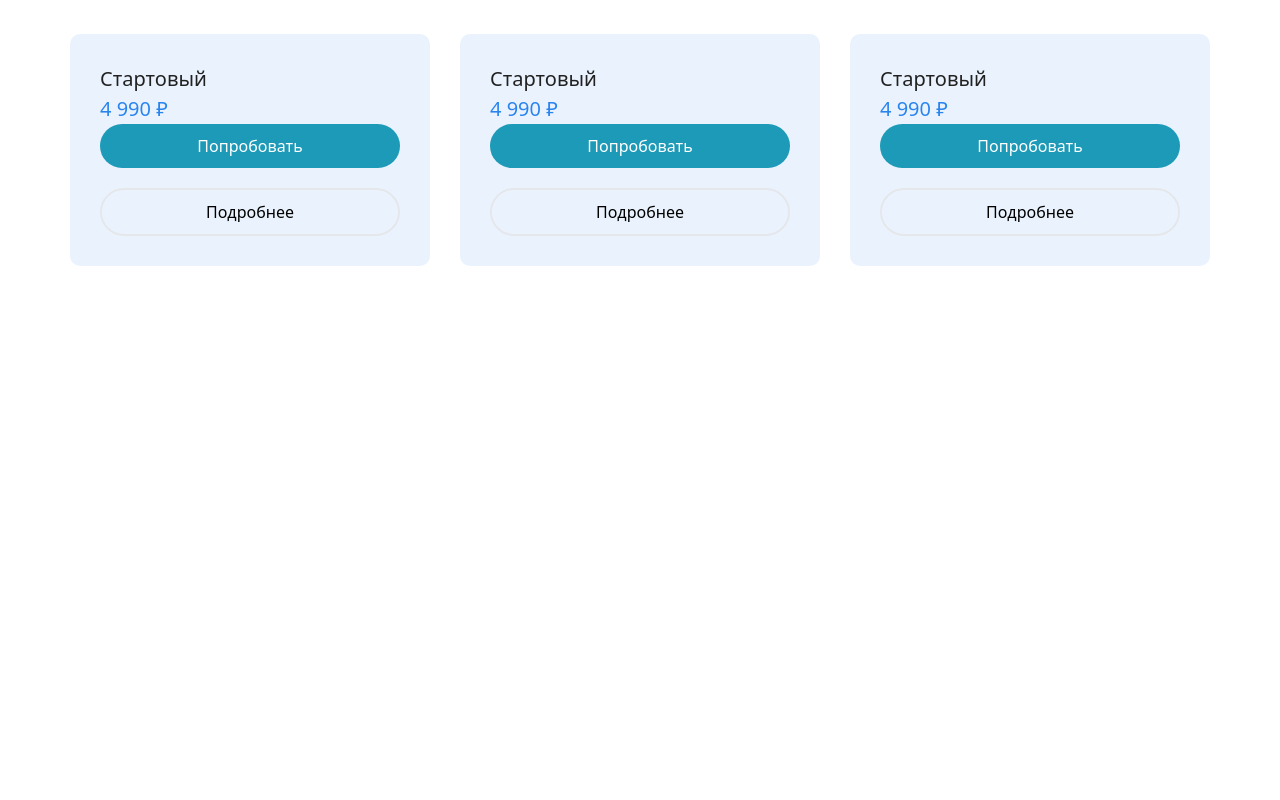
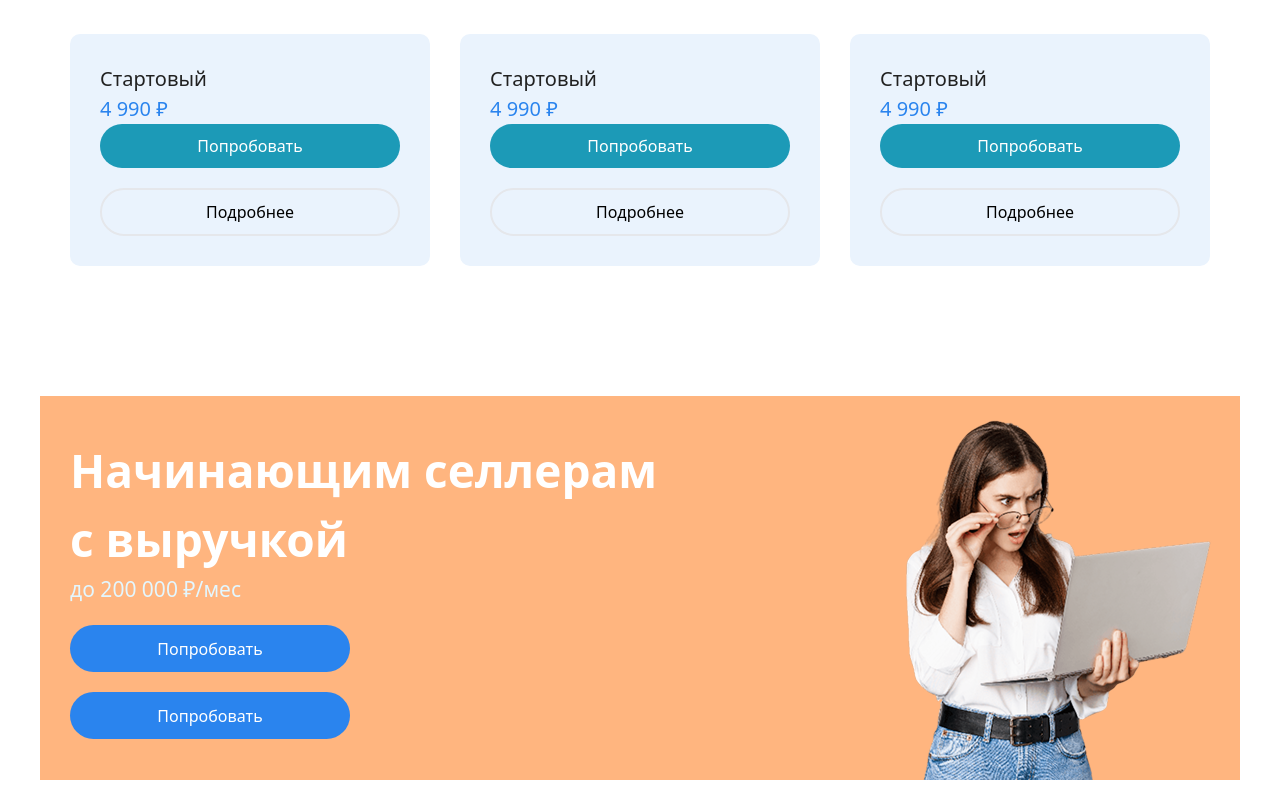
Before and after one commit to smuhriddin2006/Practice_6, a website: page src/index.html in a window 1280 px wide. Shown: the part 3841-4641 px from the top of the page. Before the commit the page ends 4157 px from the top, so only its background shows below. Drawn offline with nearby package versions, Linux system fonts and the light colour scheme; files that its build step writes are made by us from their sources.

Commit message:
Section 8 is done !

```diff
--- a/src/index.html
+++ b/src/index.html
@@ -216,6 +216,18 @@
                 </div>
             </article>
         </section>
+
+                <section class="max-w-[1200px] m-auto  bg-[#FFB57F] flex flex-col justify-center items-center xl:flex-row xl:justify-start xl:w-[1200px] mt-[100px]">
+            <article class="p-[30px] rounded-[30px]">
+                <h2 class="text-[21px] font-[400] text-[#FFFFFF] xl:text-[46px] xl:font-[600] ">Начинающим селлерам с выручкой</h2>
+                <p class="text-[16px] font-[400] text-[#E3F7FF] xl:text-[21px] *:">до 200 000 ₽/мес</p>
+                <div class="flex flex-col gap-[20px] mt-[20px] xl:flex-col">
+                    <button class="w-[280px] h-[47px] rounded-[30px] flex justify-center items-center bg-[#2A84EE] text-[#FFFFFF]">Попробовать</button>
+                    <button class="w-[280px] h-[47px] rounded-[30px] flex justify-center items-center bg-[#2A84EE] text-[#FFFFFF]">Попробовать</button>
+                </div>
+            </article>
+            <img src="/src/[removal 3.png" alt="">
+        </section>
     </main>
 </body>
 </html>
```
